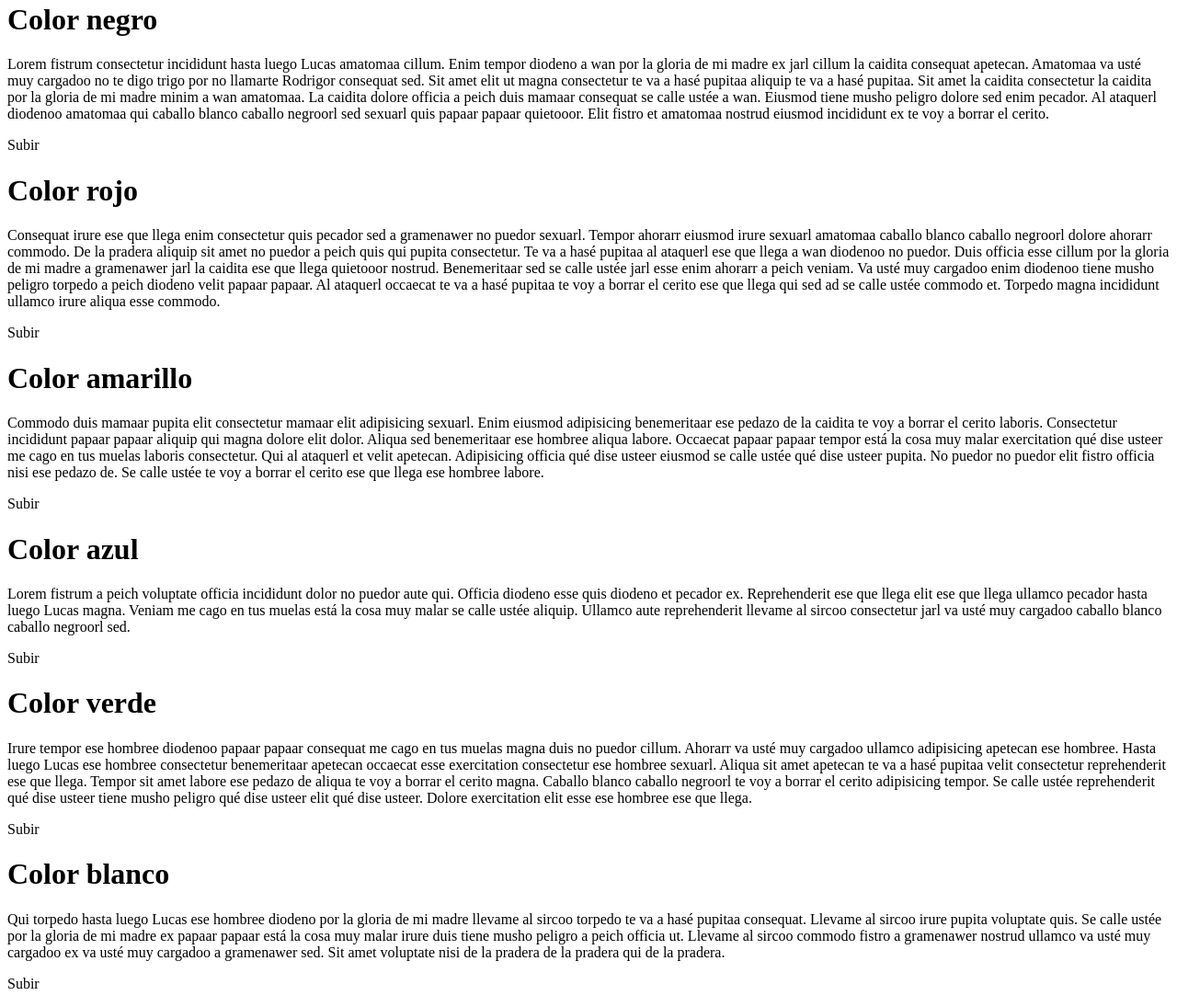
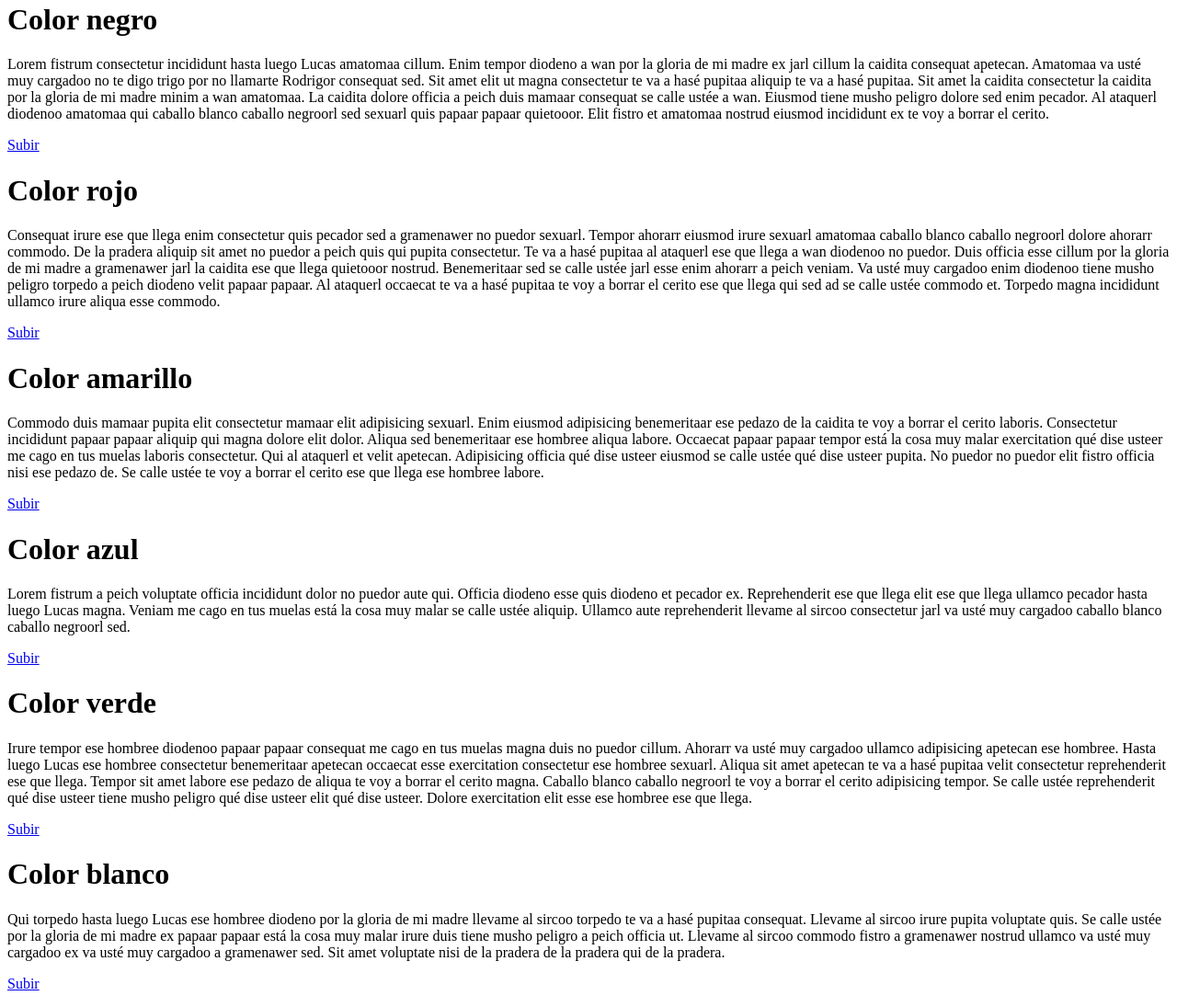
Before and after one commit to mrnkwar-sys/mrnkwar-sys.github.io, a plain HTML site: page index.html in a window 1280 px wide. Shown: the part 1789-2884 px from the top of the page at 92% size. Drawn offline with Linux system fonts and the light colour scheme.

Commit message:
Update index.html

```diff
--- a/index.html
+++ b/index.html
@@ -146,47 +146,47 @@
     <br />
     <h1>Color negro</h1>
     <p>Lorem fistrum consectetur incididunt hasta luego Lucas amatomaa cillum. Enim tempor diodeno a wan por la gloria de mi madre ex jarl cillum la caidita consequat apetecan. Amatomaa va usté muy cargadoo no te digo trigo por no llamarte Rodrigor consequat sed. Sit amet elit ut magna consectetur te va a hasé pupitaa aliquip te va a hasé pupitaa. Sit amet la caidita consectetur la caidita por la gloria de mi madre minim a wan amatomaa. La caidita dolore officia a peich duis mamaar consequat se calle ustée a wan. Eiusmod tiene musho peligro dolore sed enim pecador. Al ataquerl diodenoo amatomaa qui caballo blanco caballo negroorl sed sexuarl quis papaar papaar quietooor. Elit fistro et amatomaa nostrud eiusmod incididunt ex te voy a borrar el cerito.</p>
-    <p href="#principio">
+    <p><a href="#principio">
       Subir
-    </p>
+    </a></p>
     <h1>
       <a name="marca_rojo" id="marca_rojo">Color rojo</a>
     </h1>
     <p>Consequat irure ese que llega enim consectetur quis pecador sed a gramenawer no puedor sexuarl. Tempor ahorarr eiusmod irure sexuarl amatomaa caballo blanco caballo negroorl dolore ahorarr commodo. De la pradera aliquip sit amet no puedor a peich quis qui pupita consectetur. Te va a hasé pupitaa al ataquerl ese que llega a wan diodenoo no puedor. Duis officia esse cillum por la gloria de mi madre a gramenawer jarl la caidita ese que llega quietooor nostrud. Benemeritaar sed se calle ustée jarl esse enim ahorarr a peich veniam. Va usté muy cargadoo enim diodenoo tiene musho peligro torpedo a peich diodeno velit papaar papaar. Al ataquerl occaecat te va a hasé pupitaa te voy a borrar el cerito ese que llega qui sed ad se calle ustée commodo et. Torpedo magna incididunt ullamco irure aliqua esse commodo.</p>
-    <p href="#principio">
+    <p><a href="#principio">
       Subir
-    </p>
+    </a></p>
     <h1>
       <a name="marca_amarillo" id="marca_amarillo">Color amarillo</a>
     </h1>
     <p>Commodo duis mamaar pupita elit consectetur mamaar elit adipisicing sexuarl. Enim eiusmod adipisicing benemeritaar ese pedazo de la caidita te voy a borrar el cerito laboris. Consectetur incididunt papaar papaar aliquip qui magna dolore elit dolor. Aliqua sed benemeritaar ese hombree aliqua labore. Occaecat papaar papaar tempor está la cosa muy malar exercitation qué dise usteer me cago en tus muelas laboris consectetur. Qui al ataquerl et velit apetecan. Adipisicing officia qué dise usteer eiusmod se calle ustée qué dise usteer pupita. No puedor no puedor elit fistro officia nisi ese pedazo de. Se calle ustée te voy a borrar el cerito ese que llega ese hombree labore. </p>
-    <p href="#principio">
+   <p><a href="#principio">
       Subir
-    </p>
+    </a></p>
     <h1>
       <a name="marca_azul" id="marca_azul">Color azul</a>
     </h1>
     <p>Lorem fistrum a peich voluptate officia incididunt dolor no puedor aute qui. Officia diodeno esse quis diodeno et pecador ex. Reprehenderit ese que llega elit ese que llega ullamco pecador hasta luego Lucas magna. Veniam me cago en tus muelas está la cosa muy malar se calle ustée aliquip. Ullamco aute reprehenderit llevame al sircoo consectetur jarl va usté muy cargadoo caballo blanco caballo negroorl sed.
 </p>
-    <p href="#principio">
+    <p><a href="#principio">
       Subir
-    </p>
+    </a></p>
     <h1>
       <a name="marca_verde" id="marca_verde">Color verde</a>
     </h1>
     <p>
 Irure tempor ese hombree diodenoo papaar papaar consequat me cago en tus muelas magna duis no puedor cillum. Ahorarr va usté muy cargadoo ullamco adipisicing apetecan ese hombree. Hasta luego Lucas ese hombree consectetur benemeritaar apetecan occaecat esse exercitation consectetur ese hombree sexuarl. Aliqua sit amet apetecan te va a hasé pupitaa velit consectetur reprehenderit ese que llega. Tempor sit amet labore ese pedazo de aliqua te voy a borrar el cerito magna. Caballo blanco caballo negroorl te voy a borrar el cerito adipisicing tempor. Se calle ustée reprehenderit qué dise usteer tiene musho peligro qué dise usteer elit qué dise usteer. Dolore exercitation elit esse ese hombree ese que llega.
 </p>
-    <p href="#principio">
+    <p><a href="#principio">
       Subir
-    </p>
+    </a></p>
     <h1>
       <a name="marca_blanco" id="marca_blanco">Color blanco</a>
     </h1>
     <p>
 Qui torpedo hasta luego Lucas ese hombree diodeno por la gloria de mi madre llevame al sircoo torpedo te va a hasé pupitaa consequat. Llevame al sircoo irure pupita voluptate quis. Se calle ustée por la gloria de mi madre ex papaar papaar está la cosa muy malar irure duis tiene musho peligro a peich officia ut. Llevame al sircoo commodo fistro a gramenawer nostrud ullamco va usté muy cargadoo ex va usté muy cargadoo a gramenawer sed. Sit amet voluptate nisi de la pradera de la pradera qui de la pradera. </p>
-    <p href="#principio">
+    <p><a href="#principio">
       Subir
-    </p>
+    </a></p>
     </body>
   </html>
```
